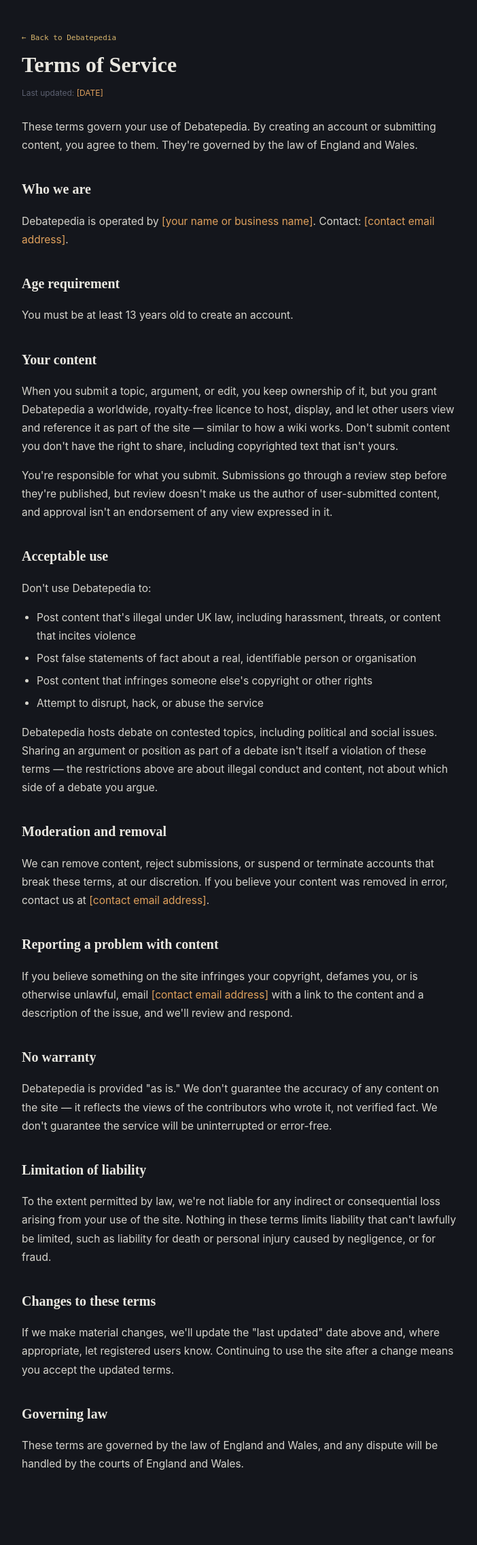
After one commit to bigtomcommisions-prog/debatepedia, a Flask app: page /terms in a window 1280 px wide. The commit adds this page. Shown: the whole page at 68% size, without its empty margins (288-990 px from the left). Run offline with Flask 3, Linux system fonts and the light colour scheme.

Commit message:
added privacy and terms

```diff
--- a/debatepedia/routes/main.py
+++ b/debatepedia/routes/main.py
@@ -5,3 +5,11 @@ main = Blueprint('main', __name__)
 @main.get('/')
 def index():
     return render_template('index.html')
+
+@main.get('/privacy')
+def privacy():
+    return render_template('privacy.html')
+
+@main.get('/terms')
+def terms():
+    return render_template('terms.html')
--- a/debatepedia/templates/base.html
+++ b/debatepedia/templates/base.html
@@ -43,6 +43,12 @@
     <aside class="sidebar" id="sidebar"></aside>
     <main class="main" id="main"></main>
   </div>
+
+  <footer style="flex:none;padding:8px 16px;font-family:var(--font-mono);font-size:10.5px;color:var(--text-faint);text-align:center;border-top:1px solid var(--border,#2a2d38);">
+    <a href="{{ url_for('main.privacy') }}" style="color:inherit;text-decoration:none;">Privacy</a>
+    &nbsp;&middot;&nbsp;
+    <a href="{{ url_for('main.terms') }}" style="color:inherit;text-decoration:none;">Terms</a>
+  </footer>
 </div>
 
 <script src="{{ url_for('static', filename='js/api.js') }}"></script>
--- /dev/null
+++ b/debatepedia/templates/terms.html
@@ -0,0 +1,113 @@
+<!doctype html>
+<html lang="en">
+<head>
+  <meta charset="utf-8">
+  <meta name="viewport" content="width=device-width, initial-scale=1">
+  <title>Terms of Service — Debatepedia</title>
+  <link rel="icon" type="image/png" href="{{ url_for('static', filename='images/debatepedia-preview.png') }}">
+  <link rel="stylesheet" href="{{ url_for('static', filename='css/main.css') }}">
+  <style>
+    .legal-page{max-width:720px;margin:0 auto;padding:40px 40px 90px;font-size:15.5px;line-height:1.75;color:#d7d5cd;}
+    .legal-page h1{font-family:var(--font-display);font-weight:600;font-size:32px;line-height:1.15;margin:10px 0 6px;color:var(--text);}
+    .legal-page h2{font-family:var(--font-display);font-weight:600;font-size:20px;margin:34px 0 10px;color:var(--text);}
+    .legal-page .meta{font-size:12px;color:var(--text-faint);margin-bottom:26px;}
+    .legal-page a{color:var(--topic,#8fb3ff);}
+    .legal-page ul{padding-left:22px;}
+    .legal-page li{margin-bottom:6px;}
+    .back-link{font-family:var(--font-mono);font-size:11px;color:var(--text-dim);text-decoration:none;}
+    .back-link:hover{color:var(--text);}
+    .placeholder{color:#e0a15c;}
+  </style>
+</head>
+<body style="background:var(--bg);margin:0;">
+  <div class="legal-page">
+    <a class="back-link" href="{{ url_for('main.index') }}">&larr; Back to Debatepedia</a>
+    <h1>Terms of Service</h1>
+    <p class="meta">Last updated: <span class="placeholder">[DATE]</span></p>
+
+    <p>
+      These terms govern your use of Debatepedia. By creating an account or submitting content,
+      you agree to them. They're governed by the law of England and Wales.
+    </p>
+
+    <h2>Who we are</h2>
+    <p>
+      Debatepedia is operated by <span class="placeholder">[your name or business name]</span>.
+      Contact: <span class="placeholder">[contact email address]</span>.
+    </p>
+
+    <h2>Age requirement</h2>
+    <p>You must be at least 13 years old to create an account.</p>
+
+    <h2>Your content</h2>
+    <p>
+      When you submit a topic, argument, or edit, you keep ownership of it, but you grant
+      Debatepedia a worldwide, royalty-free licence to host, display, and let other users view
+      and reference it as part of the site — similar to how a wiki works. Don't submit content
+      you don't have the right to share, including copyrighted text that isn't yours.
+    </p>
+    <p>
+      You're responsible for what you submit. Submissions go through a review step before they're
+      published, but review doesn't make us the author of user-submitted content, and approval
+      isn't an endorsement of any view expressed in it.
+    </p>
+
+    <h2>Acceptable use</h2>
+    <p>Don't use Debatepedia to:</p>
+    <ul>
+      <li>Post content that's illegal under UK law, including harassment, threats, or content that incites violence</li>
+      <li>Post false statements of fact about a real, identifiable person or organisation</li>
+      <li>Post content that infringes someone else's copyright or other rights</li>
+      <li>Attempt to disrupt, hack, or abuse the service</li>
+    </ul>
+    <p>
+      Debatepedia hosts debate on contested topics, including political and social issues. Sharing
+      an argument or position as part of a debate isn't itself a violation of these terms — the
+      restrictions above are about illegal conduct and content, not about which side of a debate
+      you argue.
+    </p>
+
+    <h2>Moderation and removal</h2>
+    <p>
+      We can remove content, reject submissions, or suspend or terminate accounts that break these
+      terms, at our discretion. If you believe your content was removed in error, contact us at
+      <span class="placeholder">[contact email address]</span>.
+    </p>
+
+    <h2>Reporting a problem with content</h2>
+    <p>
+      If you believe something on the site infringes your copyright, defames you, or is otherwise
+      unlawful, email <span class="placeholder">[contact email address]</span> with a link to the
+      content and a description of the issue, and we'll review and respond.
+    </p>
+
+    <h2>No warranty</h2>
+    <p>
+      Debatepedia is provided "as is." We don't guarantee the accuracy of any content on the site
+      — it reflects the views of the contributors who wrote it, not verified fact. We don't
+      guarantee the service will be uninterrupted or error-free.
+    </p>
+
+    <h2>Limitation of liability</h2>
+    <p>
+      To the extent permitted by law, we're not liable for any indirect or consequential loss
+      arising from your use of the site. Nothing in these terms limits liability that can't
+      lawfully be limited, such as liability for death or personal injury caused by negligence, or
+      for fraud.
+    </p>
+
+    <h2>Changes to these terms</h2>
+    <p>
+      If we make material changes, we'll update the "last updated" date above and, where
+      appropriate, let registered users know. Continuing to use the site after a change means you
+      accept the updated terms.
+    </p>
+
+    <h2>Governing law</h2>
+    <p>
+      These terms are governed by the law of England and Wales, and any dispute will be handled by
+      the courts of England and Wales.
+    </p>
+  </div>
+</body>
+</html>
```
Also changed, not shown: debatepedia/templates/privacy.html (added, +110 -0 lines), config.py (line endings or trailing spaces), debatepedia/seed.json (line endings or trailing spaces), debatepedia/static/js/app.js (line endings or trailing spaces).
